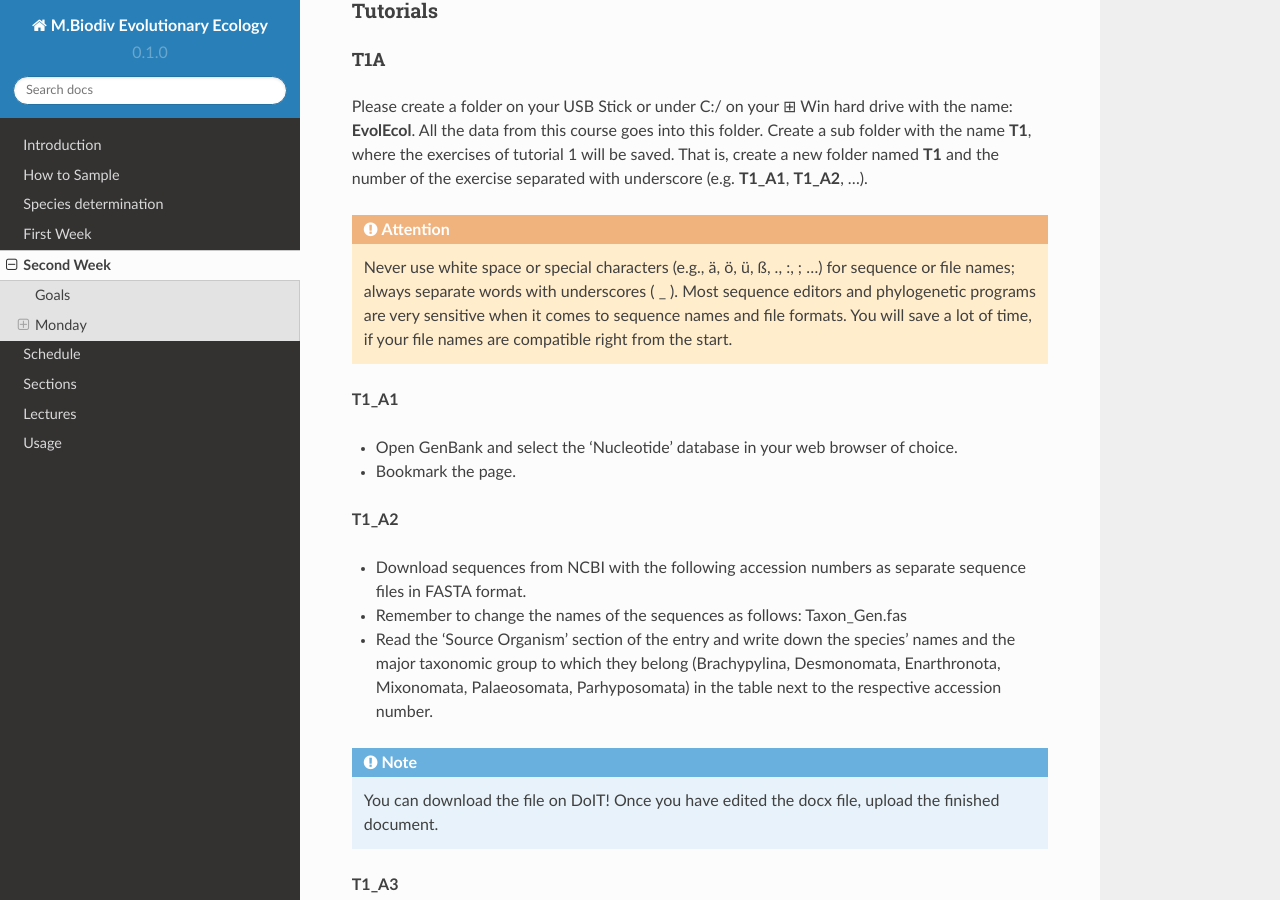
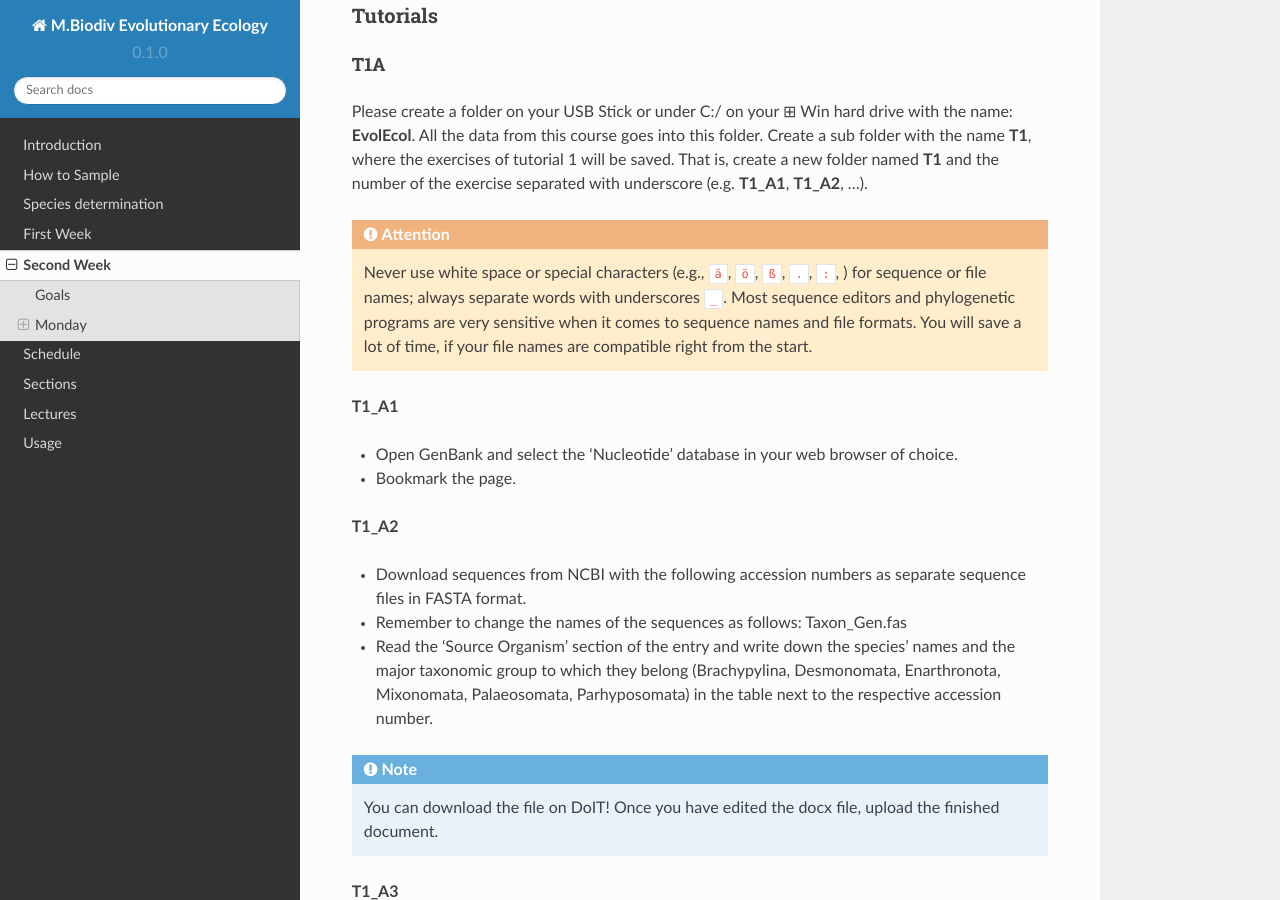
Before and after one commit to bheimbu/evolutionary_ecology, a Sphinx documentation site: the page built from docs/source/second_week.rst, in a window 1280 px wide and 900 px high, scrolled down 2858 px. Built offline with Sphinx 7.4.7 and the Read the Docs theme 2.0.0, drawn with Linux system fonts in a browser that asks for light colours; some of the changed text lies outside the part shown.

```diff
--- a/docs/source/second_week.rst
+++ b/docs/source/second_week.rst
@@ -111,7 +111,7 @@ T1A
 Please create a folder on your USB Stick or under C:/ on your ⊞ Win hard drive with the name: **EvolEcol**. All the data from this course goes into this folder. Create a sub folder with the name **T1**, where the exercises of tutorial 1 will be saved. That is, create a new folder named **T1** and the number of the exercise separated with underscore (e.g. **T1_A1**, **T1_A2**, ...).
 
 .. attention::
-  Never use white space or special characters (e.g., ä, ö, ü, ß, ., :, ; ...) for sequence or file names; always separate words with underscores ( _ ). Most sequence editors and phylogenetic programs are very sensitive when it comes to sequence names and file formats. You will save a lot of time, if your file names are compatible right from the start.
+  Never use white space or special characters (e.g., ``ä``, ``ö``, ``ß``, ``.``, ``:``, ) for sequence or file names; always separate words with underscores ``_``. Most sequence editors and phylogenetic programs are very sensitive when it comes to sequence names and file formats. You will save a lot of time, if your file names are compatible right from the start.
 
 **T1_A1**
 
```
Also changed, not shown: other parts of docs/source/second_week.rst (+5 -5 lines).
